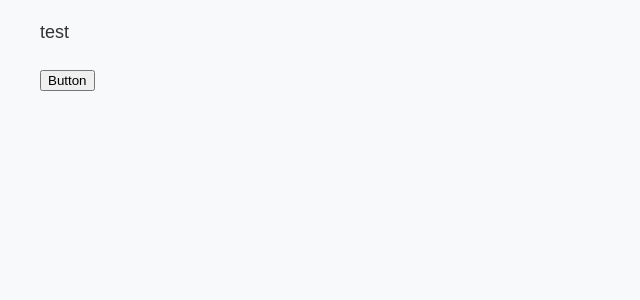
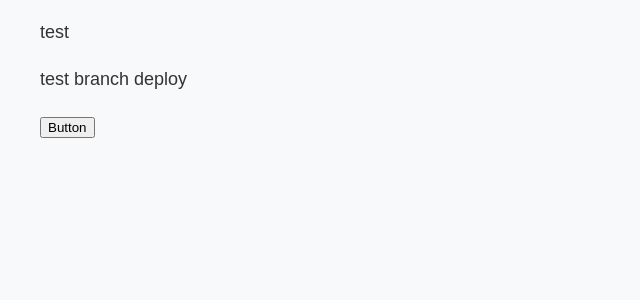
Before and after one commit to Vectari/serduszka-dwa, a React (Vite) app: page / in a window 1280 px wide. Shown: the top 300 px of the page, without its empty margins (0-640 px from the left). Built offline with nearby package versions, Linux system fonts and the light colour scheme.

Commit message:
fix: fix branch deploy

```diff
--- a/src/main.jsx
+++ b/src/main.jsx
@@ -5,6 +5,7 @@ import { Button } from "./components/Button/Button";
 createRoot(document.getElementById("root")).render(
   <StyledBody>
     <p>test</p>
+    <p>test branch deploy</p>
     <Button />
   </StyledBody>
 );
```
Also changed, not shown: 1 other file (tests, documents, lock files or other folders).
